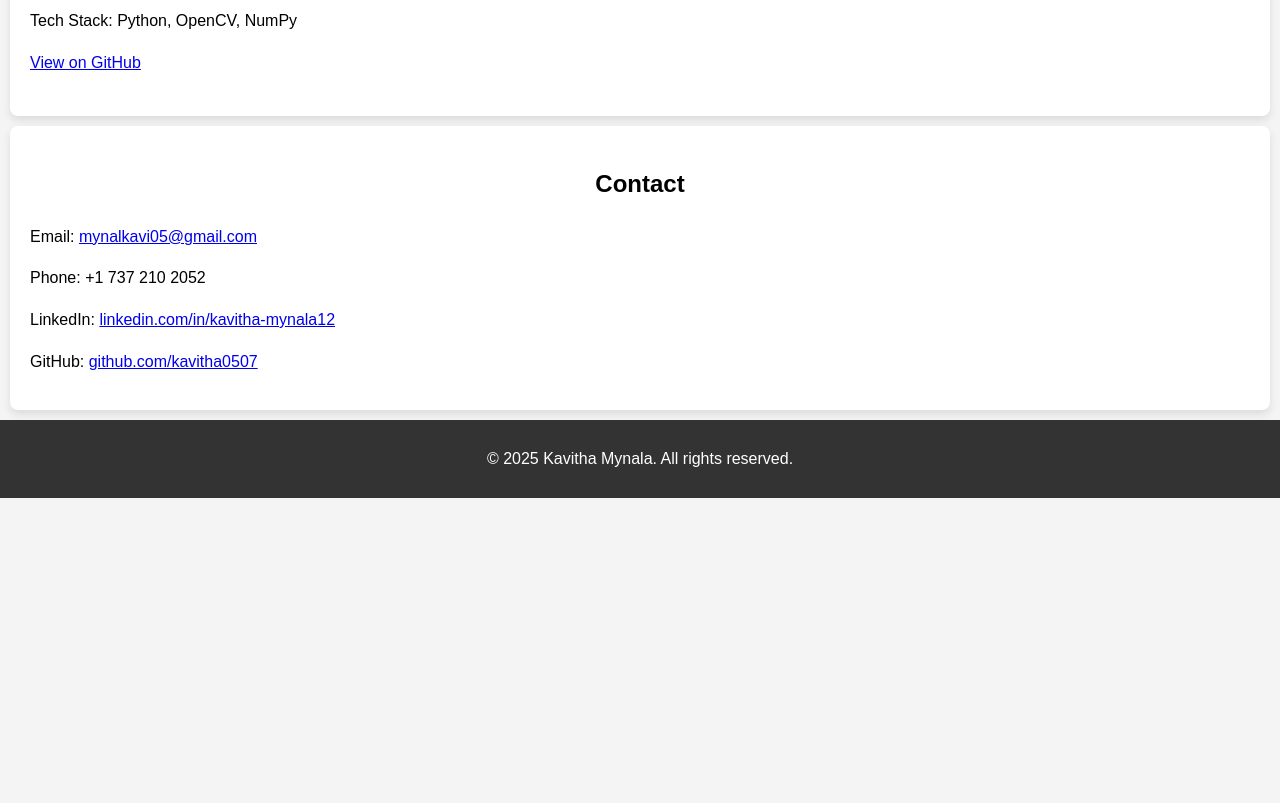
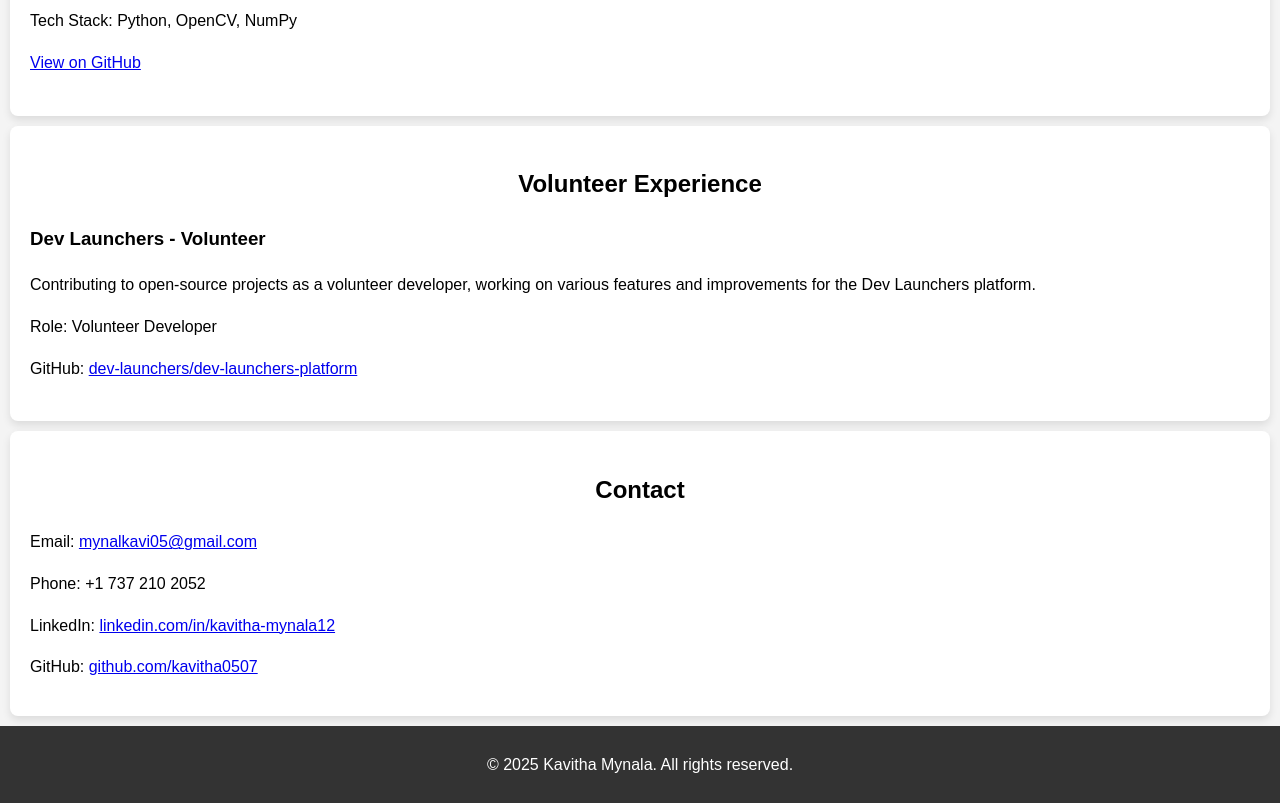
Before and after one commit to kavitha0507/kavi_portfolio, a website: page index.html in a window 1280 px wide. Shown: the part 1300-2103 px from the top of the page. Before the commit the page ends 1798 px from the top, so only its background shows below. Drawn offline with Linux system fonts and the light colour scheme.

```diff
--- a/index.html
+++ b/index.html
@@ -56,6 +56,18 @@
 
   </section>
 
+  <section id="volunteer">
+    <h2>Volunteer Experience</h2>
+
+    <div class="volunteer">
+        <h3>Dev Launchers - Volunteer</h3>
+        <p>Contributing to open-source projects as a volunteer developer, working on various features and improvements for the Dev Launchers platform.</p>
+        <p>Role: Volunteer Developer</p>
+        <p>GitHub: <a href="https://github.com/dev-launchers/dev-launchers-platform" target="_blank">dev-launchers/dev-launchers-platform</a></p>
+    </div>
+
+  </section>
+
   <section id="contact">
     <h2>Contact</h2>
     <p>Email: <a href="mailto:mynalkavi05@gmail.com">mynalkavi05@gmail.com</a></p>
--- a/styles.css
+++ b/styles.css
@@ -47,6 +47,10 @@
     margin-bottom: 20px;
   }
 
+  .volunteer {
+    margin-bottom: 20px;
+  }
+
   .download-btn {
     background-color: #4CAF50;
     color: white;
```
Also changed, not shown: package.json (added, +8 -0 lines), vercel.json (added).
